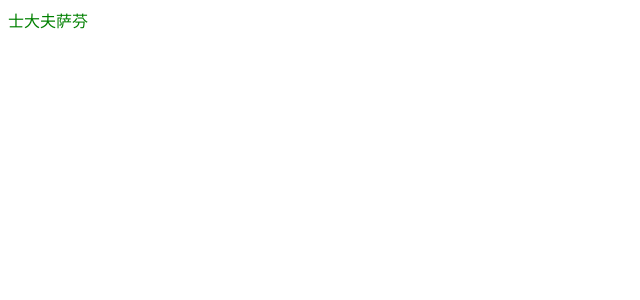
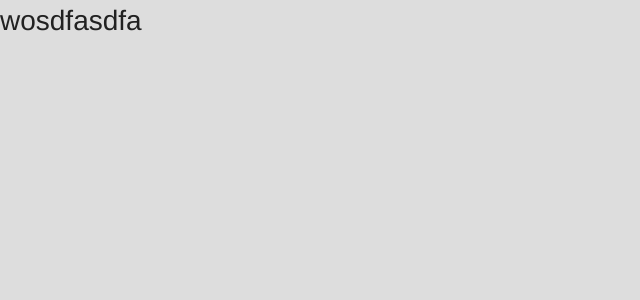
Before and after one commit to linyanyuan/reactDemo, a React app: page /home in a window 1280 px wide. Shown: the top 300 px of the page, without its empty margins (0-640 px from the left). Built offline with nearby package versions, Linux system fonts and the light colour scheme.

Commit message:
第二次提交

```diff
--- /dev/null
+++ b/src/App.js
@@ -0,0 +1,13 @@
+//根组件
+import React, {Component} from 'react';
+import {Link } from "react-router-dom";
+class App extends Component{
+    render(){
+        return (
+            <div>
+               <Link to='/home'>跳转到Home页面</Link>
+            </div>
+        )
+    }
+}
+export default App;
--- /dev/null
+++ b/src/components/Home.js
@@ -0,0 +1,13 @@
+import React,{Component} from 'react';
+
+class Home extends Component{
+    constructor(props){
+        super(props)
+    }
+    render(){
+        return(
+            <h1>我是Home</h1>
+        )
+    }
+}
+export default Home;
--- /dev/null
+++ b/src/components/login/Login.js
@@ -0,0 +1,16 @@
+// 登录组件
+import React,{Component} from 'react'
+import {Row, Col} from 'antd'
+import './Login.css'
+export default class Login extends Component {
+    render(){
+        return(
+            <Row className="mainBox">
+                <Col xs={0} sm={14} md={14} lg={14} xl={14} className="leftImage"></Col>
+                <Col xs={24} sm={10} md={10} lg={10} xl={10}>
+
+                </Col>
+            </Row>
+        )
+    }
+}
--- /dev/null
+++ b/src/components/login/login.css
@@ -0,0 +1,10 @@
+#app .mainBox{
+    height: 100vh;
+}
+.leftImage{
+    background-image: url(../../image/photo.jpg);
+    background-size: cover;
+    background-repeat: no-repeat;
+    background-position: center;
+    height: 100vh;
+}
--- /dev/null
+++ b/src/config/Route.js
@@ -0,0 +1,18 @@
+import React from 'react';
+import { HashRouter, Route, Switch, BrowserRouter,Redirect,IndexRoute} from "react-router-dom";
+import App from '../App' // 引入根组件
+import Login from '../components/login/Login'
+import Home from '../components/Home' // Home组件
+// 生成路由表
+const routes = ()=> (
+    <HashRouter>
+        <Switch>
+            <Route exact  path="/login" component={Login}></Route>
+            <Route exact  path="/home" component={Home}></Route>
+            {/* 重定向*/}
+            <Redirect from="/" to="/login"></Redirect>
+            <Redirect from='*' to='/404' />
+        </Switch>
+    </HashRouter>
+);
+export default routes
--- a/src/index.html
+++ b/src/index.html
@@ -4,7 +4,7 @@
     <meta charset="UTF-8">
     <meta name="viewport" content="width=device-width, initial-scale=1.0">
     <meta http-equiv="X-UA-Compatible" content="ie=edge">
-    <title>Asset Management</title>
+    <title>React Demo</title>
 </head>
 <body>
     <div id="app"></div>
--- a/src/index.js
+++ b/src/index.js
@@ -1,6 +1,11 @@
 import React from 'react'
 import ReactDOM from 'react-dom'
+import Router from './config/Route' // 引入路由表
+import App from './App' // 引入根组件
+import zhCN from 'antd/es/locale/zh_CN';
+import 'antd/dist/antd.css'; // 引入antd.css
 import './style.css'
-console.log('我是dev分支')
-const ele = React.createElement('div',{className:'hello'},'士大夫萨芬')
-ReactDOM.render(ele,document.getElementById("app"))
+ReactDOM.render(
+    <h1>wosdfasdfa</h1>,
+    document.getElementById('app')
+)
--- a/src/style.css
+++ b/src/style.css
@@ -1,3 +1,14 @@
-.hello{
-    color: green;
+body {
+    margin: 0;
+    padding: 0;
+    font-family: sans-serif;
+    background-color: #ddd;
+    font-family: "Helvetica Neue",Helvetica,Arial, "PingFang SC","Hiragino Sans GB","Source Han Sans CN",Roboto,"Heiti SC","Microsoft Yahei",sans-serif;
+  }
+html,body,#app{
+    width: 100%;
+    height: 100%;
 }
+.ant-layout{
+    height: 100%;
+}
```
Also changed, not shown: package.json (+7 -2 lines), .babelrc, src/image/photo.jpg (added), 4 other files (tests, documents, lock files or other folders).
